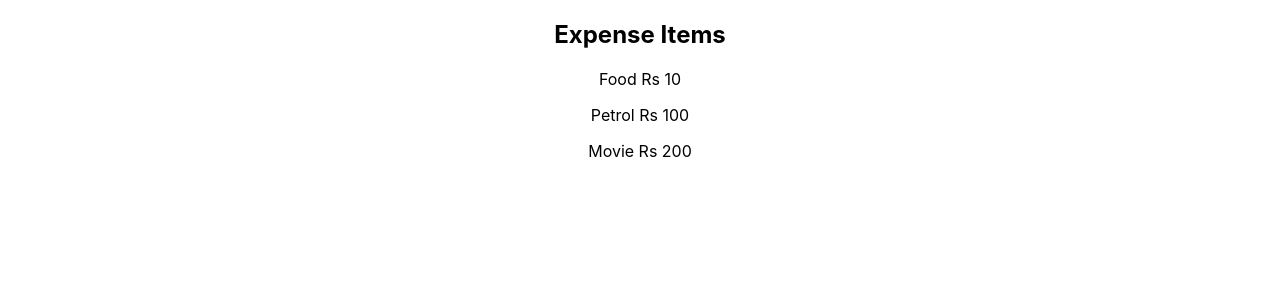
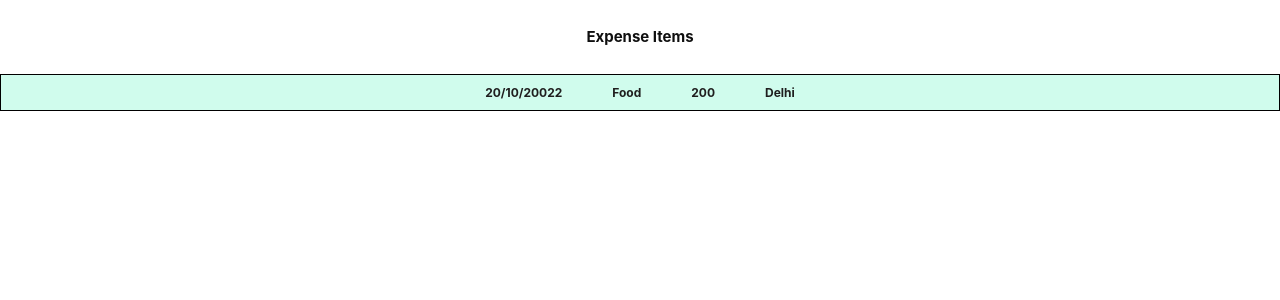
Before and after one commit to PushpendraKPal/react, a React (Create React App) app in the folder expense_tracker/: page / in a window 1280 px wide. Shown: the top 300 px of the page. Built offline with nearby package versions, Linux system fonts and the light colour scheme.

Commit message:
add styles and component dynamic

```diff
--- /dev/null
+++ b/expense_tracker/src/components/expenseItem.css
@@ -0,0 +1,18 @@
+.heading {
+  font-size: 15px;
+  color: rgb(15, 15, 15);
+  padding: 15px;
+}
+
+.items {
+  font-size: 12px;
+  color: rgb(31, 30, 30);
+  padding: 10px;
+  border: 1px solid black;
+  background-color: rgb(208, 252, 237);
+  font-weight: bold;
+}
+
+.itemInfo {
+  margin-left: 50px;
+}
--- a/expense_tracker/src/components/expenseItem.js
+++ b/expense_tracker/src/components/expenseItem.js
@@ -1,10 +1,26 @@
+import "./expenseItem.css";
+
 function ExpenseItem() {
+  let itemName = "Food";
+  let date = new Date(20022, 10, 20);
+  const year = date.getFullYear();
+  const month = date.getMonth();
+  const day = date.getDate();
+  date = day + "/" + month + "/" + year;
+
+  let amount = 200;
+  let location = "Delhi";
   return (
     <div>
-      <h2>Expense Items</h2>
-      <p>Food Rs 10</p>
-      <p>Petrol Rs 100</p>
-      <p>Movie Rs 200</p>
+      <h2 className="heading">Expense Items</h2>
+      <div className="itemsContainer">
+        <p className="items">
+          <span>{date}</span>
+          <span className="itemInfo">{itemName}</span>
+          <span className="itemInfo">{amount}</span>
+          <span className="itemInfo">{location}</span>
+        </p>
+      </div>
     </div>
   );
 }
```
